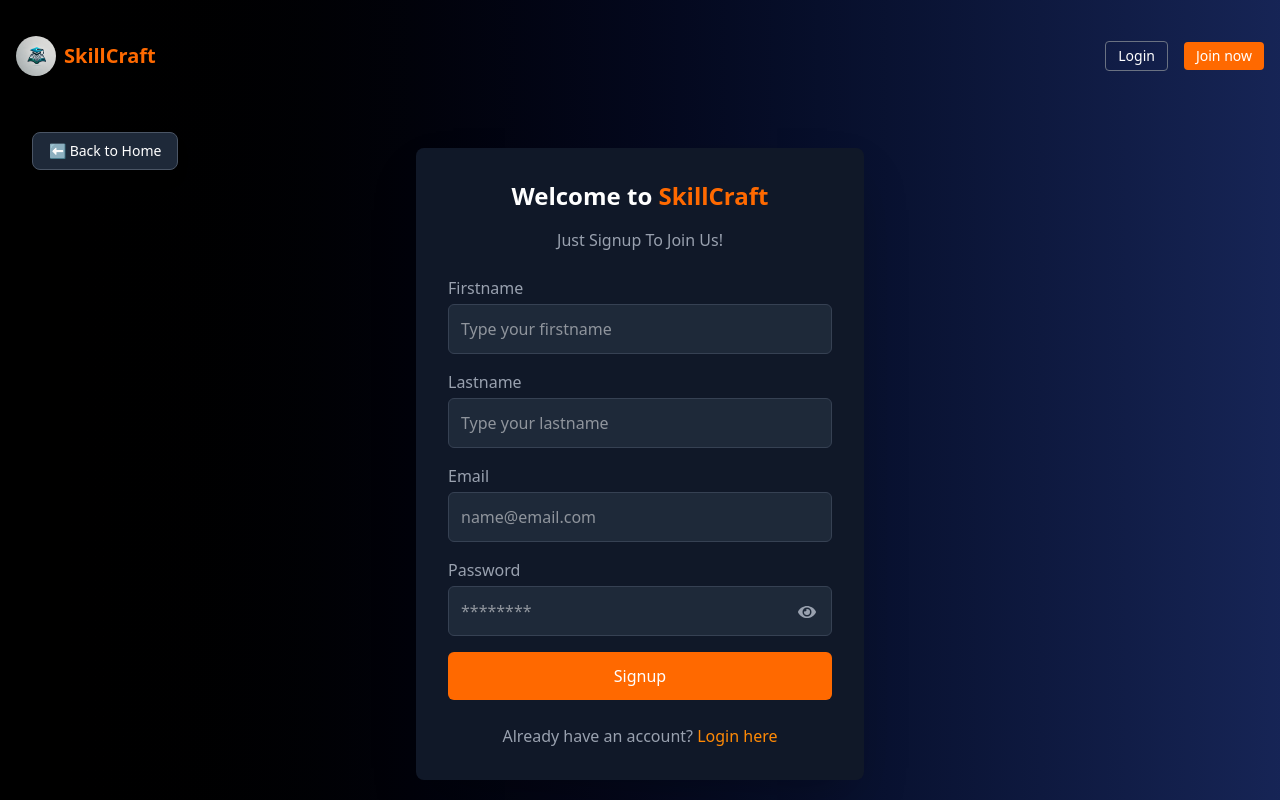
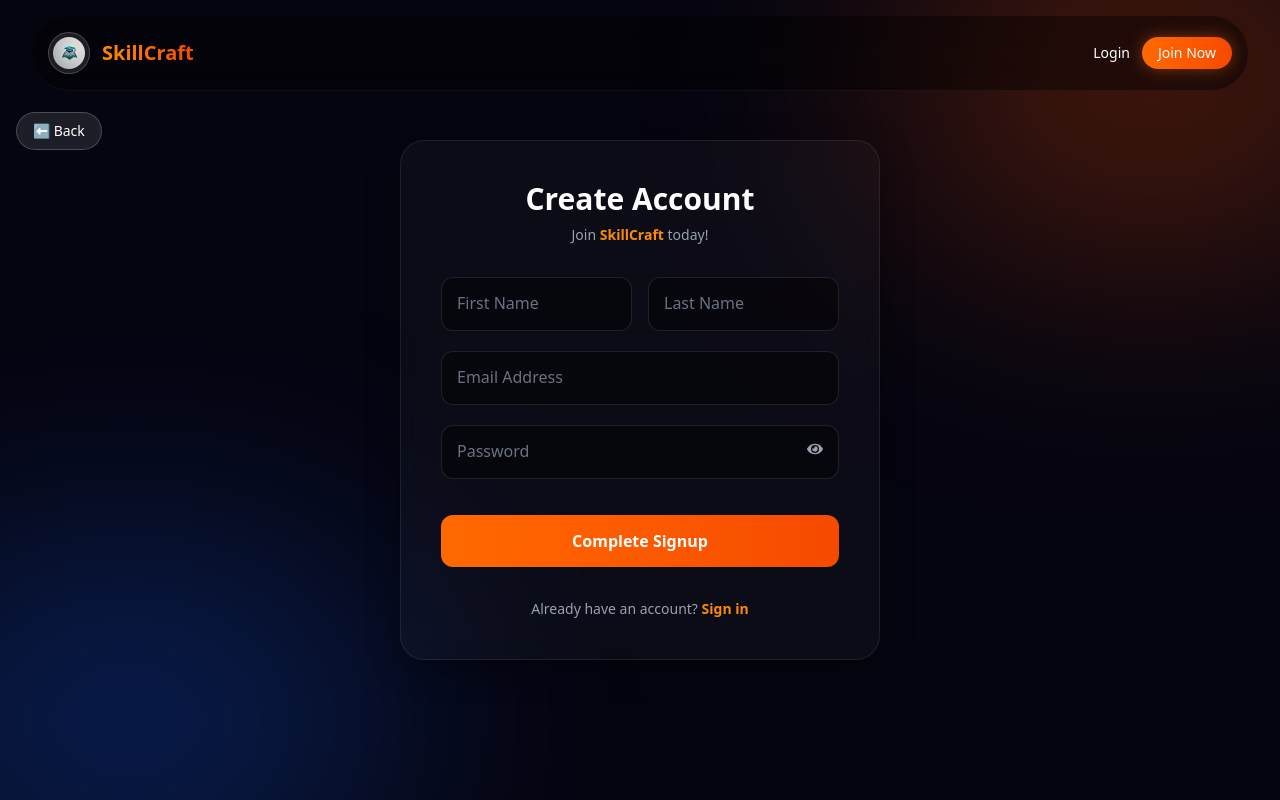
Before and after one commit to ranvijaytiwari11/SkillCraft-Academy---Buy-courses-online-with-secure-payments, a React (Vite) app in the folder frontend/: page /signup in a window 1280 px wide. Built offline with nearby package versions, Linux system fonts and the light colour scheme.

Commit message:
refactor(auth): migrate authentication pages to premium UI

```diff
--- a/frontend/src/components/User/login.jsx
+++ b/frontend/src/components/User/login.jsx
@@ -1,13 +1,13 @@
 import React, { useState, useEffect } from 'react';
-import { Link, useNavigate,useLocation } from 'react-router-dom';
+import { Link, useNavigate, useLocation } from 'react-router-dom';
 import axios from 'axios';
 import toast from 'react-hot-toast';
 import logo from "../../assets/logo.png";
 import { FaEye, FaEyeSlash } from "react-icons/fa";
 import { BACKEND_URL } from '../../frontend-config/api';
+import { motion } from 'framer-motion';
 
-
-function login() {
+function Login() {
   const [email, setEmail] = useState("");
   const [password, setPassword] = useState("");
   const [errorMessage, setErrorMessage] = useState("");
@@ -15,7 +15,6 @@ function login() {
   const navigate = useNavigate();
   const location = useLocation();
 
-  // Clear fields on component mount
   useEffect(() => {
     setEmail("");
     setPassword("");
@@ -29,9 +28,7 @@ function login() {
         password
       }, {
         withCredentials: true,
-        headers: {
-          "Content-Type": "application/json"
-        }
+        headers: { "Content-Type": "application/json" }
       });
 
       toast.success(response.data.message);
@@ -45,90 +42,117 @@ function login() {
   };
 
   return (
-  <div className="bg-gradient-to-r from-black to-blue-950 min-h-screen">
-    <div className="container mx-auto flex flex-col items-center justify-center text-white px-4">
-      {/* Header */}
-      <header className="w-full flex flex-wrap items-center justify-between p-4 absolute top-0 left-0 z-50">
-        <div className="flex items-center space-x-2 mb-2 sm:mb-0">
-          <img src={logo} alt="Logo" className="w-10 h-10 rounded-full" />
-          <Link to="/" className="text-xl font-bold text-orange-500">SkillCraft</Link>
+    <div className="min-h-screen text-white font-inter relative overflow-hidden flex items-center justify-center">
+
+      {/* Background Orbs */}
+      <div className="fixed inset-0 z-0 pointer-events-none">
+        <div className="absolute top-[-10%] left-[-10%] w-[40%] h-[40%] rounded-full bg-orange-600/30 blur-[130px]" />
+        <div className="absolute bottom-[-10%] right-[-10%] w-[40%] h-[40%] rounded-full bg-blue-600/30 blur-[130px]" />
       </div>
 
-        <div className="flex items-center space-x-2 sm:space-x-4">
-          <Link to="/signup" className="border border-gray-500 px-3 py-1 rounded text-sm sm:text-md">Signup</Link>
-          <Link to="/courses" className="bg-orange-500 px-3 py-1 rounded text-sm sm:text-md">Join now</Link>
+      {/* Header */}
+      <header className="absolute top-4 left-0 right-0 w-[95%] max-w-7xl mx-auto glass-header rounded-full p-4 flex justify-between items-center z-50">
+        <Link to="/" className="flex items-center space-x-3 group">
+          <div className="bg-white/10 p-1 rounded-full border border-white/20 group-hover:border-orange-500/50 transition">
+             <img src={logo} alt="Logo" className="w-8 h-8 rounded-full" />
+          </div>
+          <span className="text-xl font-bold bg-clip-text text-transparent bg-gradient-to-r from-orange-400 to-orange-600">SkillCraft</span>
+        </Link>
+
+        <div className="flex items-center gap-3">
+          <Link to="/signup" className="text-white hover:text-orange-400 text-sm font-medium transition">Signup</Link>
+          <Link to="/courses" className="bg-gradient-to-r from-orange-500 to-orange-600 px-4 py-1.5 rounded-full text-sm font-medium shadow-[0_0_15px_rgba(249,115,22,0.4)]">Join Now</Link>
         </div>
       </header>
 
       <Link
         to="/"
-        className="absolute top-24 sm:top-28 left-4 sm:left-8 text-white bg-gray-800 hover:bg-blue-700 border border-gray-600 px-4 py-2 rounded-lg text-sm font-medium shadow-lg transition-all duration-300 z-40"
+        className="absolute top-28 left-4 text-white bg-white/10 hover:bg-white/20 backdrop-blur-md border border-white/20 px-4 py-2 rounded-full text-sm font-medium transition-all z-40"
       >
-        ⬅ Back to Home
+        ⬅ Back
       </Link>
 
-      {/* Login Form */}
-      <div className="bg-gray-900 p-6 sm:p-8 rounded-lg shadow-lg w-full max-w-md mt-28 sm:mt-32">
-        <h2 className="text-2xl font-bold mb-4 text-center">
-          Welcome to <span className="text-orange-500">SkillCraft</span>
-        </h2>
-        <p className="text-center text-gray-400 mb-6">Log in to access paid content</p>
+      {/* Login Form Container */}
+      <motion.div
+        className="glass-panel p-8 sm:p-10 rounded-3xl w-full max-w-[420px] mx-4 relative z-10"
+        initial={{ opacity: 0, y: 40, scale: 0.95 }}
+        animate={{ opacity: 1, y: 0, scale: 1 }}
+        transition={{ duration: 0.6, ease: "easeOut" }}
+      >
+        <div className="text-center mb-8">
+          <h2 className="text-3xl font-bold mb-2">Welcome Back</h2>
+          <p className="text-gray-400 text-sm">Log in to <span className="text-orange-400 font-semibold">SkillCraft</span></p>
+        </div>
 
-        <form onSubmit={handleSubmit} autoComplete="off">
-          <div className="mb-4">
-            <label htmlFor="email" className="block text-gray-400 mb-1">Email</label>
+        <form onSubmit={handleSubmit} autoComplete="off" className="space-y-5">
+          <div className="relative">
             <input
               type="email"
               id="email"
               value={email}
               onChange={(e) => setEmail(e.target.value)}
-              placeholder="name@email.com"
               required
-              className="w-full p-3 rounded-md bg-gray-800 border border-gray-700 focus:ring-2 focus:ring-blue-500"
+              className="peer w-full px-4 pt-5 pb-2 rounded-xl bg-black/40 border border-white/10 focus:border-orange-500 focus:outline-none transition text-white placeholder-transparent"
+              placeholder="Email"
             />
+            <label htmlFor="email" className="absolute left-4 top-1.5 text-xs text-gray-400 peer-placeholder-shown:text-base peer-placeholder-shown:text-gray-500 peer-placeholder-shown:top-3.5 peer-focus:top-1.5 peer-focus:text-xs peer-focus:text-orange-400 transition-all">
+              Email Address
+            </label>
           </div>
 
-          <div className="mb-4 relative">
-            <label htmlFor="password" className="block text-gray-400 mb-1">Password</label>
+          <div className="relative">
             <input
               type={showPassword ? "text" : "password"}
               id="password"
               value={password}
               onChange={(e) => setPassword(e.target.value)}
-              placeholder="********"
               required
-              className="w-full p-3 pr-12 rounded-md bg-gray-800 border border-gray-700 focus:ring-2 focus:ring-blue-500"
+              className="peer w-full px-4 pt-5 pb-2 pr-12 rounded-xl bg-black/40 border border-white/10 focus:border-orange-500 focus:outline-none transition text-white placeholder-transparent"
+              placeholder="Password"
             />
-            <span
+            <label htmlFor="password" className="absolute left-4 top-1.5 text-xs text-gray-400 peer-placeholder-shown:text-base peer-placeholder-shown:text-gray-500 peer-placeholder-shown:top-3.5 peer-focus:top-1.5 peer-focus:text-xs peer-focus:text-orange-400 transition-all">
+              Password
+            </label>
+             <button
+              type="button"
               onClick={() => setShowPassword(!showPassword)}
-              className="absolute top-[45px] right-4 text-gray-400 hover:text-orange-500 text-lg cursor-pointer transition duration-200"
+              className="absolute right-4 top-4 text-gray-400 hover:text-orange-500 focus:outline-none"
             >
               {showPassword ? <FaEyeSlash /> : <FaEye />}
-            </span>
+            </button>
           </div>
 
           {errorMessage && (
-            <p className="mb-4 text-red-500 text-center">{errorMessage}</p>
+            <motion.p initial={{ opacity: 0 }} animate={{ opacity: 1 }} className="text-red-400 text-sm text-center bg-red-500/10 border border-red-500/30 p-2 rounded-lg">
+              {errorMessage}
+            </motion.p>
           )}
 
-          <button type="submit" className="mb-2 w-full bg-orange-500 hover:bg-blue-600 text-white py-3 rounded-md transition">
-            Login
-          </button>
+          <div className="flex justify-end">
+            <Link to="/forgot-password" className="text-xs text-gray-400 hover:text-orange-400 transition">
+              Forgot Password?
+            </Link>
+          </div>
+
+          <motion.button
+            whileHover={{ scale: 1.02 }}
+            whileTap={{ scale: 0.98 }}
+            type="submit"
+            className="w-full bg-gradient-to-r from-orange-500 to-orange-600 hover:shadow-[0_0_20px_rgba(249,115,22,0.4)] text-white font-semibold py-3.5 rounded-xl transition-all"
+          >
+            Sign In
+          </motion.button>
         </form>
 
-        <Link to="/forgot-password" className="text-sm text-red-600 hover:underline block text-right mt-2">
-          Forgot Password?
+        <p className="mt-8 text-center text-sm text-gray-400">
+          First time here?{" "}
+          <Link to="/signup" className="text-orange-400 hover:text-orange-300 font-semibold transition">
+            Create an account
           </Link>
-
-        {/* Suggest Signup */}
-        <p className="mt-6 text-center text-gray-400">
-          Don’t have an account?{" "}
-          <Link to="/signup" className="text-orange-400 hover:underline">Sign up here</Link>
         </p>
-      </div>
-    </div>
+      </motion.div>
     </div>
   );
 }
 
-export default login;
+export default Login;
--- a/frontend/src/components/User/signup.jsx
+++ b/frontend/src/components/User/signup.jsx
@@ -46,116 +46,141 @@ function Signup() {
   };
 
   return (
-    <div className="bg-gradient-to-r from-black to-blue-950 min-h-screen flex items-center justify-center">
-      <div className="container mx-auto text-white px-4 relative">
+    <div className="min-h-screen text-white font-inter relative overflow-hidden flex items-center justify-center py-10">
+
+      {/* Background Orbs */}
+      <div className="fixed inset-0 z-0 pointer-events-none">
+        <div className="absolute top-[-10%] right-[-10%] w-[40%] h-[40%] rounded-full bg-orange-600/30 blur-[130px]" />
+        <div className="absolute bottom-[-10%] left-[-10%] w-[40%] h-[40%] rounded-full bg-blue-600/30 blur-[130px]" />
+      </div>
 
       {/* Header */}
-        <header className="w-full flex flex-wrap justify-between items-center p-4 absolute top-0 left-0 z-50">
-          <div className="flex items-center space-x-2">
-            <img src={logo} alt="Logo" className="w-10 h-10 rounded-full" />
-            <Link to="/" className="text-xl font-bold text-orange-500">SkillCraft</Link>
+        <header className="absolute top-4 left-0 right-0 w-[95%] max-w-7xl mx-auto glass-header rounded-full p-4 flex justify-between items-center z-50">
+        <Link to="/" className="flex items-center space-x-3 group">
+          <div className="bg-white/10 p-1 rounded-full border border-white/20 group-hover:border-orange-500/50 transition">
+             <img src={logo} alt="Logo" className="w-8 h-8 rounded-full" />
           </div>
-          <div className="flex items-center space-x-2 sm:space-x-4">
-            <Link to="/login" className="border border-gray-500 px-3 py-1 rounded text-sm sm:text-md">Login</Link>
-            <Link to="/courses" className="bg-orange-500 px-3 py-1 rounded text-sm sm:text-md">Join now</Link>
+          <span className="text-xl font-bold bg-clip-text text-transparent bg-gradient-to-r from-orange-400 to-orange-600">SkillCraft</span>
+        </Link>
+
+        <div className="flex items-center gap-3">
+          <Link to="/login" className="text-white hover:text-orange-400 text-sm font-medium transition">Login</Link>
+          <Link to="/courses" className="bg-gradient-to-r from-orange-500 to-orange-600 px-4 py-1.5 rounded-full text-sm font-medium shadow-[0_0_15px_rgba(249,115,22,0.4)]">Join Now</Link>
         </div>
       </header>
 
       <Link
         to="/"
-          className="absolute top-24 sm:top-28 left-4 sm:left-8 text-white bg-gray-800 hover:bg-blue-700 border border-gray-600 px-4 py-2 rounded-lg text-sm font-medium shadow-lg transition-all duration-300 z-40"
+        className="absolute top-28 left-4 text-white bg-white/10 hover:bg-white/20 backdrop-blur-md border border-white/20 px-4 py-2 rounded-full text-sm font-medium transition-all z-40"
       >
-          ⬅ Back to Home
+        ⬅ Back
       </Link>
 
       {/* Form Container with animation */}
       <motion.div
-          className="bg-gray-900 p-6 sm:p-8 rounded-lg shadow-2xl w-full max-w-md mt-32 mx-auto"
-          initial={{ opacity: 0, y: 30 }}
-          animate={{ opacity: 1, y: 0 }}
+        className="glass-panel p-8 sm:p-10 rounded-3xl w-full max-w-[480px] mx-4 relative z-10"
+        initial={{ opacity: 0, y: 40, scale: 0.95 }}
+        animate={{ opacity: 1, y: 0, scale: 1 }}
         transition={{ duration: 0.6, ease: "easeOut" }}
       >
-          <h2 className="text-2xl font-bold mb-4 text-center">
-            Welcome to <span className="text-orange-500">SkillCraft</span>
-          </h2>
-          <p className="text-center text-gray-400 mb-6">Just Signup To Join Us!</p>
+        <div className="text-center mb-8">
+          <h2 className="text-3xl font-bold mb-2">Create Account</h2>
+          <p className="text-gray-400 text-sm">Join <span className="text-orange-400 font-semibold">SkillCraft</span> today!</p>
+        </div>
 
-          <form onSubmit={handleSubmit} autoComplete="off">
-            <div className="mb-4">
-              <label htmlFor="firstname" className="block text-gray-400 mb-1">Firstname</label>
+        <form onSubmit={handleSubmit} autoComplete="off" className="space-y-5">
+          <div className="grid grid-cols-2 gap-4">
+            <div className="relative">
               <input
                 type="text"
                 id="firstname"
                 value={firstName}
                 onChange={(e) => setFirstName(e.target.value)}
-                placeholder="Type your firstname"
                 required
-                className="w-full p-3 rounded-md bg-gray-800 border border-gray-700 focus:ring-2 focus:ring-blue-500"
+                className="peer w-full px-4 pt-5 pb-2 rounded-xl bg-black/40 border border-white/10 focus:border-orange-500 focus:outline-none transition text-white placeholder-transparent"
+                placeholder="Firstname"
               />
+              <label htmlFor="firstname" className="absolute left-4 top-1.5 text-xs text-gray-400 peer-placeholder-shown:text-base peer-placeholder-shown:text-gray-500 peer-placeholder-shown:top-3.5 peer-focus:top-1.5 peer-focus:text-xs peer-focus:text-orange-400 transition-all">
+                First Name
+              </label>
             </div>
-            <div className="mb-4">
-              <label htmlFor="lastname" className="block text-gray-400 mb-1">Lastname</label>
+
+            <div className="relative">
               <input
                 type="text"
                 id="lastname"
                 value={lastName}
                 onChange={(e) => setLastName(e.target.value)}
-                placeholder="Type your lastname"
                 required
-                className="w-full p-3 rounded-md bg-gray-800 border border-gray-700 focus:ring-2 focus:ring-blue-500"
+                className="peer w-full px-4 pt-5 pb-2 rounded-xl bg-black/40 border border-white/10 focus:border-orange-500 focus:outline-none transition text-white placeholder-transparent"
+                placeholder="Lastname"
               />
+               <label htmlFor="lastname" className="absolute left-4 top-1.5 text-xs text-gray-400 peer-placeholder-shown:text-base peer-placeholder-shown:text-gray-500 peer-placeholder-shown:top-3.5 peer-focus:top-1.5 peer-focus:text-xs peer-focus:text-orange-400 transition-all">
+                Last Name
+              </label>
             </div>
-            <div className="mb-4">
-              <label htmlFor="email" className="block text-gray-400 mb-1">Email</label>
+          </div>
+
+          <div className="relative">
             <input
               type="email"
               id="email"
               value={email}
               onChange={(e) => setEmail(e.target.value)}
-                placeholder="name@email.com"
               required
-                className="w-full p-3 rounded-md bg-gray-800 border border-gray-700 focus:ring-2 focus:ring-blue-500"
+              className="peer w-full px-4 pt-5 pb-2 rounded-xl bg-black/40 border border-white/10 focus:border-orange-500 focus:outline-none transition text-white placeholder-transparent"
+              placeholder="Email"
             />
+            <label htmlFor="email" className="absolute left-4 top-1.5 text-xs text-gray-400 peer-placeholder-shown:text-base peer-placeholder-shown:text-gray-500 peer-placeholder-shown:top-3.5 peer-focus:top-1.5 peer-focus:text-xs peer-focus:text-orange-400 transition-all">
+              Email Address
+            </label>
           </div>
-            <div className="mb-4 relative">
-              <label htmlFor="password" className="block text-gray-400 mb-1">Password</label>
+
+          <div className="relative">
             <input
               type={showPassword ? "text" : "password"}
               id="password"
               value={password}
               onChange={(e) => setPassword(e.target.value)}
-                placeholder="********"
               required
-                className="w-full p-3 pr-12 rounded-md bg-gray-800 border border-gray-700 focus:ring-2 focus:ring-blue-500"
+              className="peer w-full px-4 pt-5 pb-2 pr-12 rounded-xl bg-black/40 border border-white/10 focus:border-orange-500 focus:outline-none transition text-white placeholder-transparent"
+              placeholder="Password"
             />
-              <span
+            <label htmlFor="password" className="absolute left-4 top-1.5 text-xs text-gray-400 peer-placeholder-shown:text-base peer-placeholder-shown:text-gray-500 peer-placeholder-shown:top-3.5 peer-focus:top-1.5 peer-focus:text-xs peer-focus:text-orange-400 transition-all">
+              Password
+            </label>
+            <button
+              type="button"
               onClick={() => setShowPassword(!showPassword)}
-                className="absolute top-[45px] right-4 text-gray-400 hover:text-orange-500 text-lg cursor-pointer transition duration-200"
+              className="absolute right-4 top-4 text-gray-400 hover:text-orange-500 focus:outline-none"
             >
               {showPassword ? <FaEyeSlash /> : <FaEye />}
-              </span>
+            </button>
           </div>
 
           {errorMessage && (
-              <p className="text-red-500 text-sm text-center mb-4">{errorMessage}</p>
+             <motion.p initial={{ opacity: 0 }} animate={{ opacity: 1 }} className="text-red-400 text-sm text-center bg-red-500/10 border border-red-500/30 p-2 rounded-lg">
+              {errorMessage}
+            </motion.p>
           )}
 
           <motion.button
+            whileHover={{ scale: 1.02 }}
+            whileTap={{ scale: 0.98 }}
             type="submit"
-              className="w-full bg-orange-500 hover:bg-blue-600 text-white py-3 rounded-md transition"
-              whileTap={{ scale: 0.95 }}
-              whileHover={{ scale: 1.02 }}
+            className="w-full bg-gradient-to-r from-orange-500 to-orange-600 hover:shadow-[0_0_20px_rgba(249,115,22,0.4)] text-white font-semibold py-3.5 rounded-xl transition-all mt-4"
           >
-              Signup
+            Complete Signup
           </motion.button>
         </form>
 
-          <p className="mt-6 text-center text-gray-400">
+        <p className="mt-8 text-center text-sm text-gray-400">
           Already have an account?{" "}
-            <Link to="/login" className="text-orange-400 hover:underline">Login here</Link>
+          <Link to="/login" className="text-orange-400 hover:text-orange-300 font-semibold transition">
+            Sign in
+          </Link>
         </p>
       </motion.div>
-      </div>
     </div>
   );
 }
```
Lines whose indentation alone changed are shown as unchanged.
